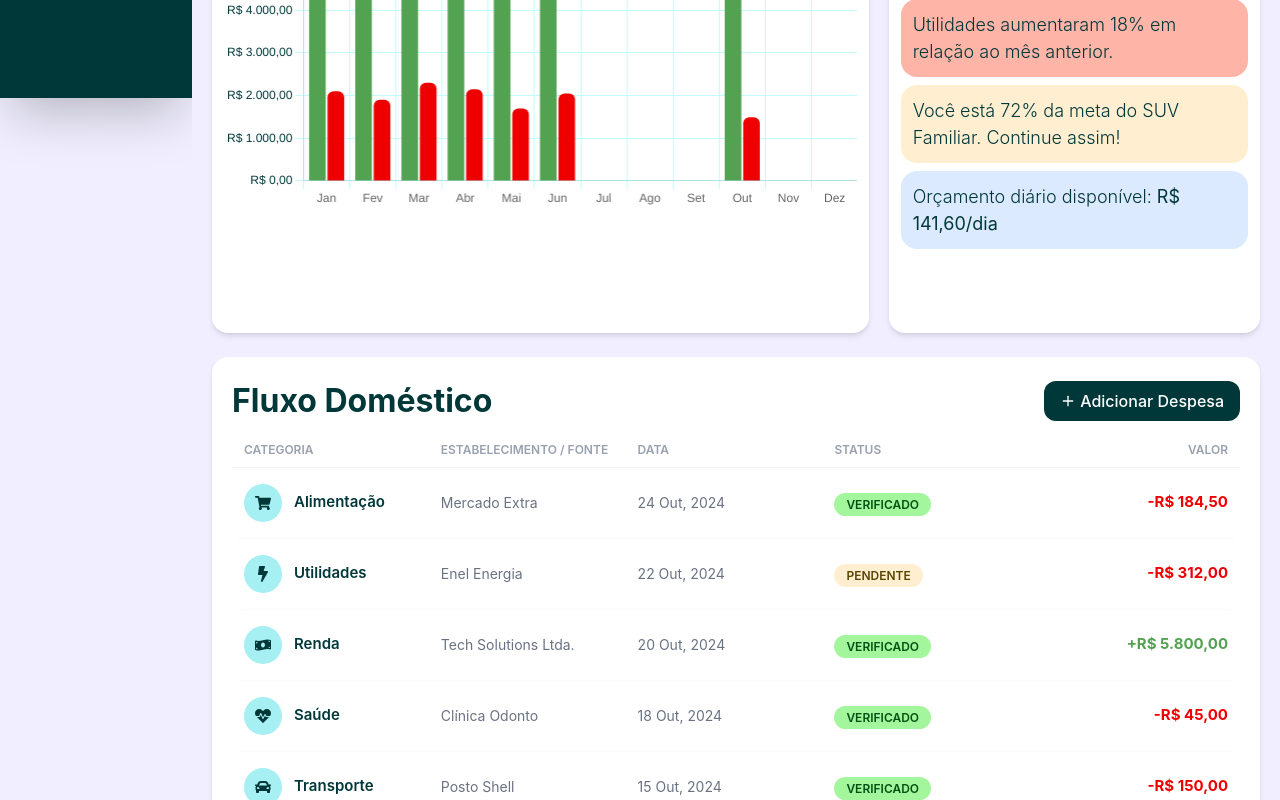
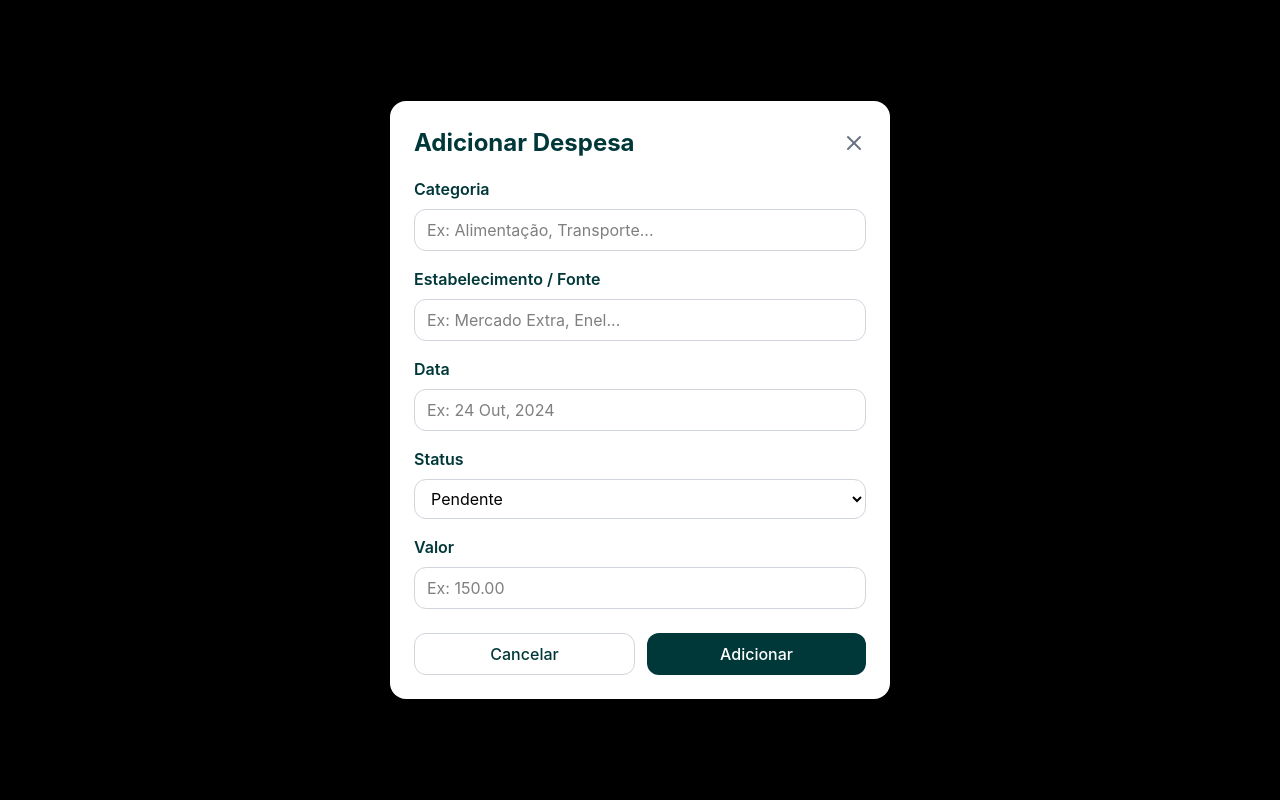
Before and after one commit to oeduardopereira/startup-empreendedorismo, a React app in the folder frontend/: page /financas in a window 1280 px wide. Both pictures are taken after a click on the button "Adicionar Despesa". Shown: the part 650-1450 px from the top of the page. Built offline with nearby package versions, Linux system fonts and the light colour scheme; the HTML template or start-up script is replaced by a standard one.

Commit message:
Botao de adicionar despesas

```diff
--- a/frontend/package.json
+++ b/frontend/package.json
@@ -33,7 +33,7 @@
     "eslint-plugin-react-refresh": "^0.4.24",
     "globals": "^16.5.0",
     "init": "^0.1.2",
-    "npx": "^10.2.2",
+    "npx": "^3.0.0",
     "postcss": "^8.5.15",
     "react-chartjs-2": "^5.2.0",
     "tailwindcss": "^4.3.1",
--- a/frontend/src/components/BarChart/Barchart.tsx
+++ b/frontend/src/components/BarChart/Barchart.tsx
@@ -1,3 +1,4 @@
+import React from "react";
 import {
   Chart as ChartJS,
   CategoryScale,
@@ -21,20 +22,58 @@ ChartJS.register(
   Legend
 );
 
-function Barchart() {
+type Transaction = {
+    category: string;
+    icon: React.ReactElement;
+    merchant: string;
+    date: string;
+    status: "VERIFICADO" | "PENDENTE";
+    amount: number;
+};
+
+interface BarchartProps {
+    transactions: Transaction[];
+}
+
+const Barchart: React.FC<BarchartProps> = ({ transactions }) => {
+    const months = ["Jan", "Fev", "Mar", "Abr", "Mai", "Jun", "Jul", "Ago", "Set", "Out", "Nov", "Dez"];
+    const monthNamesMap: { [key: string]: number } = {
+        "jan": 0, "fev": 1, "mar": 2, "abr": 3, "mai": 4, "jun": 5,
+        "jul": 6, "ago": 7, "set": 8, "out": 9, "nov": 10, "dez": 11
+    };
+
+    const receitas = new Array(12).fill(0);
+    const despesas = new Array(12).fill(0);
+
+    transactions.forEach(transaction => {
+        if (!transaction.date) return;
+
+        const dateParts = transaction.date.split(" ");
+        const monthStr = dateParts[1]?.toLowerCase();
+
+        if (monthStr && monthNamesMap[monthStr] !== undefined) {
+            const monthIndex = monthNamesMap[monthStr];
+
+            if (transaction.amount > 0) {
+                receitas[monthIndex] += transaction.amount;
+            } else {
+                despesas[monthIndex] += Math.abs(transaction.amount);
+            }
+        }
+    });
 
     const data: ChartData<"bar", number[], string> = {
-        labels: ["Jan", "Fev", "Mar", "Abr", "Mai", "Jun", "Jul", "Ago", "Set", "Out", "Nov", "Dez"],
+        labels: months,
         datasets: [
             {
                 label: "Receitas",
-                data: [4800, 5200, 4900, 5100, 5800, 5300, 0, 0, 0, 5800, 0, 0],
+                data: receitas,
                 backgroundColor: '#53A252',
                 borderRadius: 6,
             },
             {
                 label: "Despesas",
-                data: [2100, 1900, 2300, 2150, 1700, 2050, 0, 0, 0, 1491.5, 0, 0],
+                data: despesas,
                 backgroundColor: '#EF0000',
                 borderRadius: 6,
             },
@@ -58,7 +97,7 @@ function Barchart() {
                     color: '#003739',
                     callback: function(value) {
                         if (typeof value === "string") return value;
-                        return brlFormatter.format(value);
+                        return brlFormatter.format(value as number);
                     }
                 }
             },
@@ -70,13 +109,11 @@ function Barchart() {
         }
     };
 
-    return(
-        <>
-            <div className='h-full w-full'>
-                <Bar data={data} options={options} />
-            </div>
-        </>
+    return (
+        <div className='h-full w-full'>
+            <Bar data={data} options={options} />
+        </div>
     );
-}
+};
 
 export default Barchart;
--- a/frontend/src/components/BudgetCard/BudgetCard.tsx
+++ b/frontend/src/components/BudgetCard/BudgetCard.tsx
@@ -1,13 +1,32 @@
+import React from "react";
 import { FiCreditCard } from "react-icons/fi";
 import { brlFormatter } from "../../types/types";
 import styles from "./BudgetCard.module.css";
 
-function BudgetCard() {
-    const totalBudget = 5800;
-    const spent = 1750;
+type Transaction = {
+    category: string;
+    icon: React.ReactElement;
+    merchant: string;
+    date: string;
+    status: "VERIFICADO" | "PENDENTE";
+    amount: number;
+};
+
+interface BudgetCardProps {
+    transactions: Transaction[];
+}
+
+const BudgetCard: React.FC<BudgetCardProps> = ({ transactions }) => {
+    const totalBudget = 6000;
+
+    // Calcula o total gasto (soma valores negativos)
+    const spent = transactions
+        .filter(t => t.amount < 0)
+        .reduce((acc, t) => acc + Math.abs(t.amount), 0);
+
     const remaining = totalBudget - spent;
-    const dailySafe = (remaining / 20).toFixed(2); // ~20 days left in month
-    const percentage = (remaining / totalBudget) * 100;
+    const dailySafe = (remaining / 20).toFixed(2);
+    const percentage = Math.max(0, (remaining / totalBudget) * 100);
 
     // Circle ring math
     const radius = 70;
@@ -65,6 +84,6 @@ function BudgetCard() {
             </div>
         </div>
     );
-}
+};
 
 export default BudgetCard;
--- /dev/null
+++ b/frontend/src/components/Modal/Modal.tsx
@@ -0,0 +1,150 @@
+import React from "react";
+import { FiX } from "react-icons/fi";
+
+interface ModalProps {
+    isOpen: boolean;
+    onClose: () => void;
+    onSubmit: (data: any) => void;
+}
+
+function Modal({ isOpen, onClose, onSubmit }: ModalProps) {
+    const [category, setCategory] = React.useState("");
+    const [merchant, setMerchant] = React.useState("");
+    const [date, setDate] = React.useState("");
+    const [status, setStatus] = React.useState<"VERIFICADO" | "PENDENTE">("PENDENTE");
+    const [amount, setAmount] = React.useState("");
+
+    const handleSubmit = (e: React.FormEvent) => {
+        e.preventDefault();
+        if (!category || !merchant || !date || !amount) {
+            alert("Preencha todos os campos!");
+            return;
+        }
+        onSubmit({
+            category,
+            merchant,
+            date,
+            status,
+            amount: parseFloat(amount),
+        });
+        // Limpa o formulário
+        setCategory("");
+        setMerchant("");
+        setDate("");
+        setStatus("PENDENTE");
+        setAmount("");
+    };
+
+    if (!isOpen) return null;
+
+    return (
+        <div className="fixed inset-0 bg-black bg-opacity-50 flex items-center justify-center z-50">
+            <div className="bg-white rounded-[16px] shadow-2xl w-[500px] p-6">
+                {/* Header */}
+                <div className="flex items-center justify-between mb-4">
+                    <h2 className="text-dark-green font-bold text-[24px]">Adicionar Despesa</h2>
+                    <button
+                        onClick={onClose}
+                        className="text-gray-500 hover:text-dark-green transition-all duration-100"
+                    >
+                        <FiX size={24} />
+                    </button>
+                </div>
+
+                {/* Form */}
+                <form onSubmit={handleSubmit} className="space-y-4">
+                    {/* Categoria */}
+                    <div>
+                        <label className="block text-dark-green font-semibold mb-2">
+                            Categoria
+                        </label>
+                        <input
+                            type="text"
+                            value={category}
+                            onChange={(e) => setCategory(e.target.value)}
+                            placeholder="Ex: Alimentação, Transporte..."
+                            className="w-full px-3 py-2 border border-gray-300 rounded-[12px] focus:outline-none focus:border-dark-green transition-all duration-100"
+                        />
+                    </div>
+
+                    {/* Estabelecimento */}
+                    <div>
+                        <label className="block text-dark-green font-semibold mb-2">
+                            Estabelecimento / Fonte
+                        </label>
+                        <input
+                            type="text"
+                            value={merchant}
+                            onChange={(e) => setMerchant(e.target.value)}
+                            placeholder="Ex: Mercado Extra, Enel..."
+                            className="w-full px-3 py-2 border border-gray-300 rounded-[12px] focus:outline-none focus:border-dark-green transition-all duration-100"
+                        />
+                    </div>
+
+                    {/* Data */}
+                    <div>
+                        <label className="block text-dark-green font-semibold mb-2">
+                            Data
+                        </label>
+                        <input
+                            type="text"
+                            value={date}
+                            onChange={(e) => setDate(e.target.value)}
+                            placeholder="Ex: 24 Out, 2024"
+                            className="w-full px-3 py-2 border border-gray-300 rounded-[12px] focus:outline-none focus:border-dark-green transition-all duration-100"
+                        />
+                    </div>
+
+                    {/* Status */}
+                    <div>
+                        <label className="block text-dark-green font-semibold mb-2">
+                            Status
+                        </label>
+                        <select
+                            value={status}
+                            onChange={(e) => setStatus(e.target.value as "VERIFICADO" | "PENDENTE")}
+                            className="w-full px-3 py-2 border border-gray-300 rounded-[12px] focus:outline-none focus:border-dark-green transition-all duration-100"
+                        >
+                            <option value="PENDENTE">Pendente</option>
+                            <option value="VERIFICADO">Verificado</option>
+                        </select>
+                    </div>
+
+                    {/* Valor */}
+                    <div>
+                        <label className="block text-dark-green font-semibold mb-2">
+                            Valor
+                        </label>
+                        <input
+                            type="number"
+                            step="0.01"
+                            value={amount}
+                            onChange={(e) => setAmount(e.target.value)}
+                            placeholder="Ex: 150.00"
+                            className="w-full px-3 py-2 border border-gray-300 rounded-[12px] focus:outline-none focus:border-dark-green transition-all duration-100"
+                        />
+                    </div>
+
+                    {/* Buttons */}
+                    <div className="flex space-x-3 mt-6">
+                        <button
+                            type="button"
+                            onClick={onClose}
+                            className="flex-1 px-4 py-2 border border-gray-300 text-dark-green font-medium rounded-[12px] hover:bg-gray-100 transition-all duration-100"
+                        >
+                            Cancelar
+                        </button>
+                        <button
+                            type="submit"
+                            className="flex-1 px-4 py-2 bg-dark-green text-white font-medium rounded-[12px] hover:bg-main-green transition-all duration-100"
+                        >
+                            Adicionar
+                        </button>
+                    </div>
+                </form>
+            </div>
+        </div>
+    );
+}
+
+export default Modal;
--- a/frontend/src/pages/Finances/Finances.tsx
+++ b/frontend/src/pages/Finances/Finances.tsx
@@ -5,8 +5,8 @@ import { FaShoppingCart, FaBolt, FaMoneyBillWave, FaHeartbeat, FaCar, FaHome } f
 import BudgetCard from "../../components/BudgetCard/BudgetCard";
 import GoalProgressCard from "../../components/GoalProgressCard/GoalProgressCard";
 import Barchart from "../../components/BarChart/Barchart";
+import Modal from "../../components/Modal/Modal";
 import styles from "./Finances.module.css";
-
 
 type Transaction = {
     category: string;
@@ -17,7 +17,7 @@ type Transaction = {
     amount: number;
 };
 
-const transactions: Transaction[] = [
+const initialTransactions: Transaction[] = [
     { category: "Alimentação",  icon: <FaShoppingCart />,  merchant: "Mercado Extra",         date: "24 Out, 2024", status: "VERIFICADO", amount: -184.50  },
     { category: "Utilidades",   icon: <FaBolt />,           merchant: "Enel Energia",           date: "22 Out, 2024", status: "PENDENTE",   amount: -312.00  },
     { category: "Renda",        icon: <FaMoneyBillWave />,  merchant: "Tech Solutions Ltda.",   date: "20 Out, 2024", status: "VERIFICADO", amount: +5800.00 },
@@ -27,7 +27,41 @@ const transactions: Transaction[] = [
 ];
 
 function Finances() {
+    const [transactions, setTransactions] = React.useState<Transaction[]>(initialTransactions);
+    const [isModalOpen, setIsModalOpen] = React.useState(false);
     const brlFormatter = new Intl.NumberFormat("pt-BR", { style: "currency", currency: "BRL" });
+
+    const getIconForCategory = (category: string): React.ReactElement => {
+        switch (category.toLowerCase()) {
+            case "alimentação":
+                return <FaShoppingCart />;
+            case "utilidades":
+                return <FaBolt />;
+            case "renda":
+                return <FaMoneyBillWave />;
+            case "saúde":
+                return <FaHeartbeat />;
+            case "transporte":
+                return <FaCar />;
+            case "moradia":
+                return <FaHome />;
+            default:
+                return <FaShoppingCart />;
+        }
+    };
+
+    const handleAddTransaction = (data: any) => {
+        const newTransaction: Transaction = {
+            category: data.category,
+            icon: getIconForCategory(data.category),
+            merchant: data.merchant,
+            date: data.date,
+            status: data.status,
+            amount: data.amount,
+        };
+        setTransactions([newTransaction, ...transactions]);
+        setIsModalOpen(false);
+    };
 
     return (
         <div className={styles.page}>
@@ -36,7 +70,7 @@ function Finances() {
 
             {/* Row 1 — Budget cards */}
             <div className="flex w-full py-4 h-fit space-x-5 items-center justify-center">
-                <BudgetCard />
+                <BudgetCard transactions={transactions} />
                 <GoalProgressCard
                     label="Novo SUV Familiar"
                     icon="🚗"
@@ -68,7 +102,7 @@ function Finances() {
                         <h1 className="text-dark-green font-bold text-[32px]">Receitas x Despesas</h1>
                     </div>
                     <div className="flex w-full h-full items-center justify-between">
-                        <Barchart />
+                        <Barchart transactions={transactions} />
                     </div>
                 </div>
 
@@ -103,7 +137,10 @@ function Finances() {
                     <div className="flex items-center justify-between mb-4">
                         <h1 className="text-dark-green font-bold text-[32px]">Fluxo Doméstico</h1>
                         <div className="flex space-x-3">
-                            <button className="flex items-center space-x-1 bg-dark-green text-white font-medium px-4 py-2 rounded-[12px] hover:bg-main-green transition-all duration-100">
+                            <button
+                                onClick={() => setIsModalOpen(true)}
+                                className="flex items-center space-x-1 bg-dark-green text-white font-medium px-4 py-2 rounded-[12px] hover:bg-main-green transition-all duration-100"
+                            >
                                 <FiPlus className="mr-1" /> Adicionar Despesa
                             </button>
                         </div>
@@ -165,6 +202,12 @@ function Finances() {
                 </div>
             </div>
 
+            {/* Modal */}
+            <Modal
+                isOpen={isModalOpen}
+                onClose={() => setIsModalOpen(false)}
+                onSubmit={handleAddTransaction}
+            />
         </div>
     );
 }
```
Also changed, not shown: 1 other file (tests, documents, lock files or other folders).
